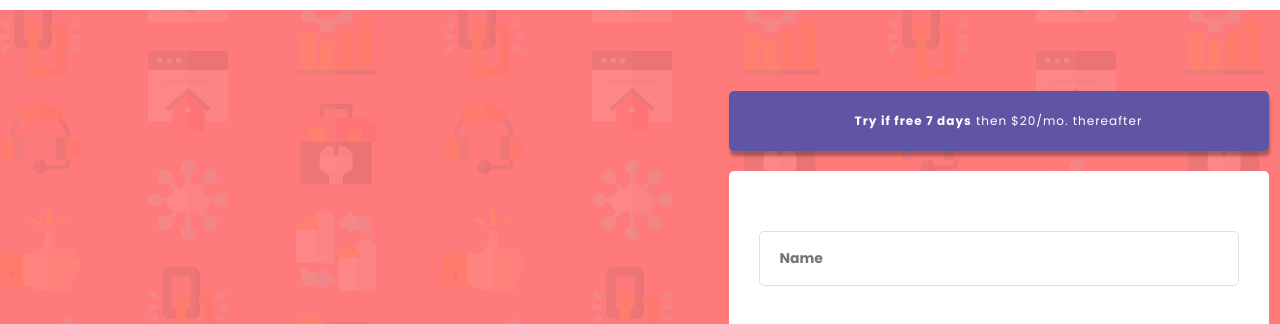
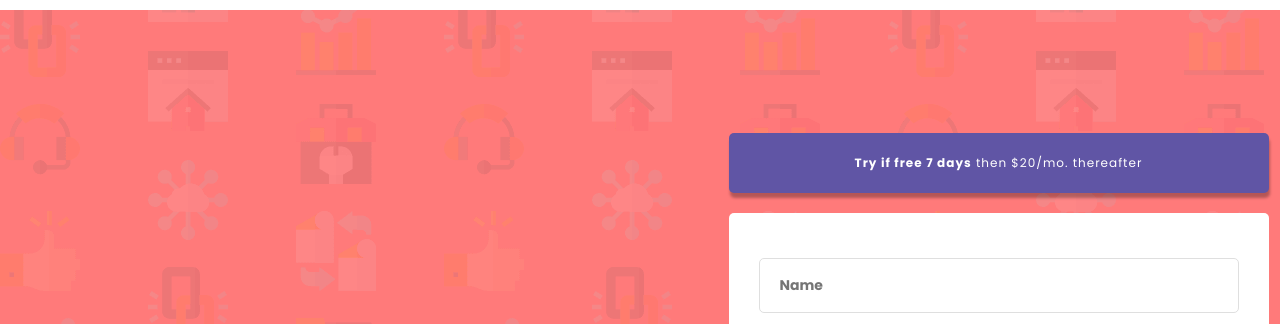
Before and after one commit to Widoguaiquirian/intro-component-with-signup-form-master-Front-end-mentor.github.io, a website: page index.html in a window 1280 px wide. Shown: the top 324 px of the page. Drawn offline with Linux system fonts and the light colour scheme.

Commit message:
Fixing details

```diff
--- a/sass/layout/_layout.scss
+++ b/sass/layout/_layout.scss
@@ -58,6 +58,7 @@
          background-color: white;
          border-radius: 5px;
          padding: 3rem;
+         max-height: 474px;
          max-width: 100%;
 
          &-row {
@@ -71,7 +72,7 @@
                font-size: 1.4rem;
                padding-left: 2rem;
                border-radius: 5px;
-               margin: 1.5rem 0;
+               margin: 0 0 1.5rem 0;
                border: 1px solid #dfdfdf;
                outline: none;
 
```
Also changed, not shown: css/main.css.
